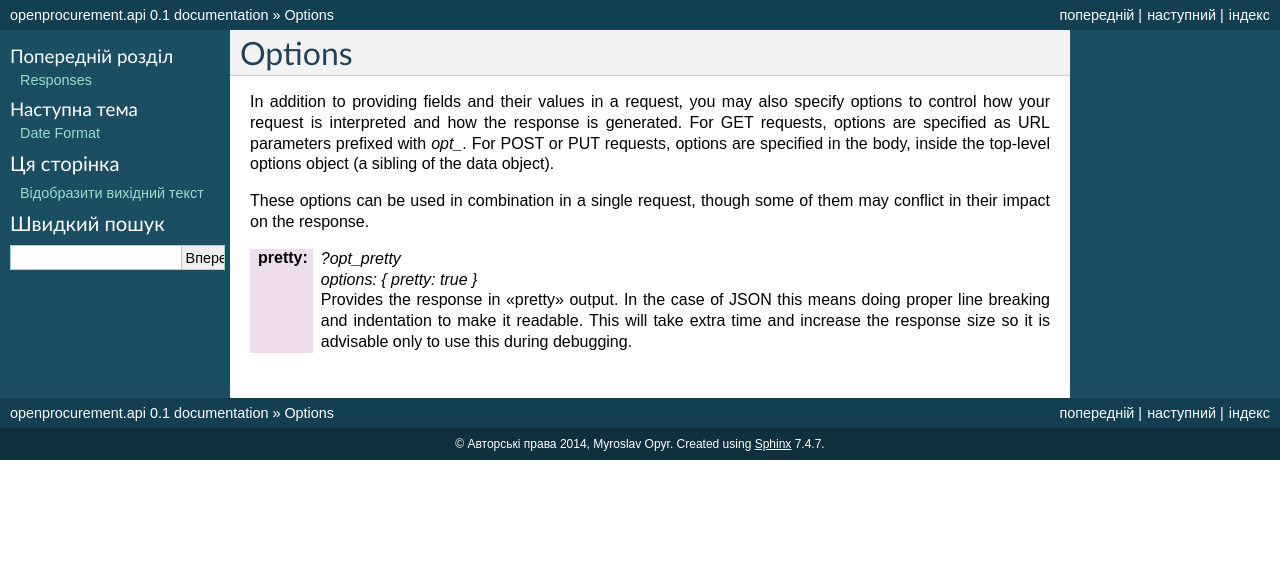
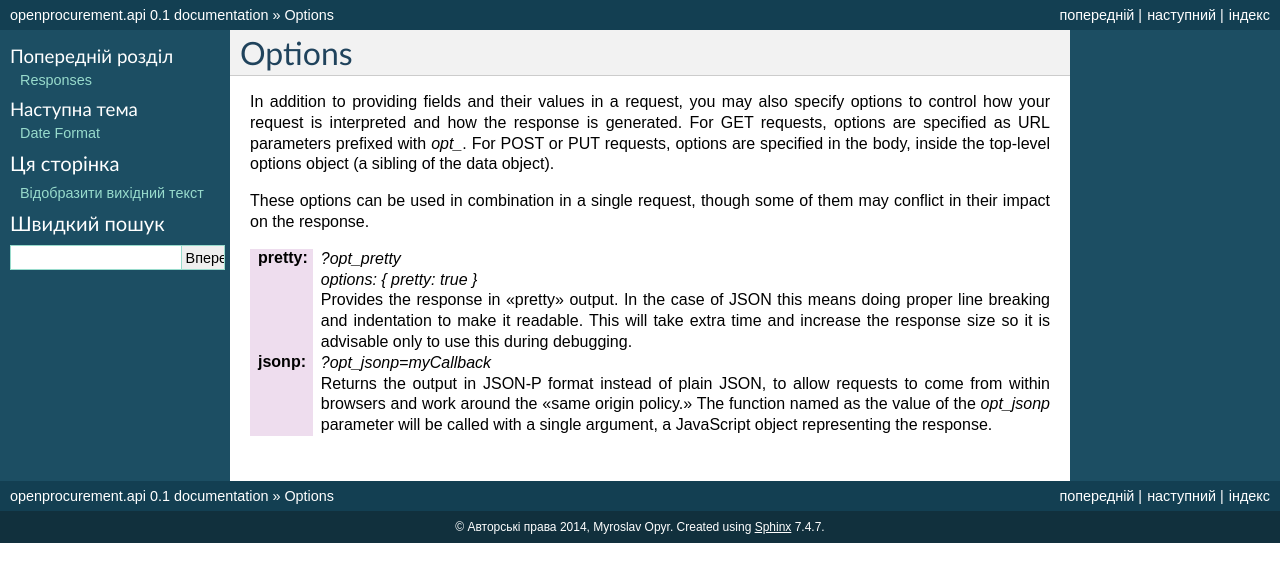
Before and after one commit to openprocurement/openprocurement.api, a Sphinx documentation site: the page built from docs/source/options.rst, in a window 1280 px wide. Shown: the top 582 px of the page. Built offline with Sphinx 7.4.7, drawn with Linux system fonts in a browser that asks for light colours.

Commit message:
JSON-P option. a19213705711272

```diff
--- a/docs/source/options.rst
+++ b/docs/source/options.rst
@@ -22,3 +22,11 @@ them may conflict in their impact on the response.
   doing proper line breaking and indentation to make it readable.  This will
   take extra time and increase the response size so it is advisable only to
   use this during debugging.
+:jsonp:
+  `?opt_jsonp=myCallback`
+
+  Returns the output in JSON-P format instead of plain JSON, to allow
+  requests to come from within browsers and work around the "same origin
+  policy." The function named as the value of the `opt_jsonp` parameter will
+  be called with a single argument, a JavaScript object representing the
+  response.
```
